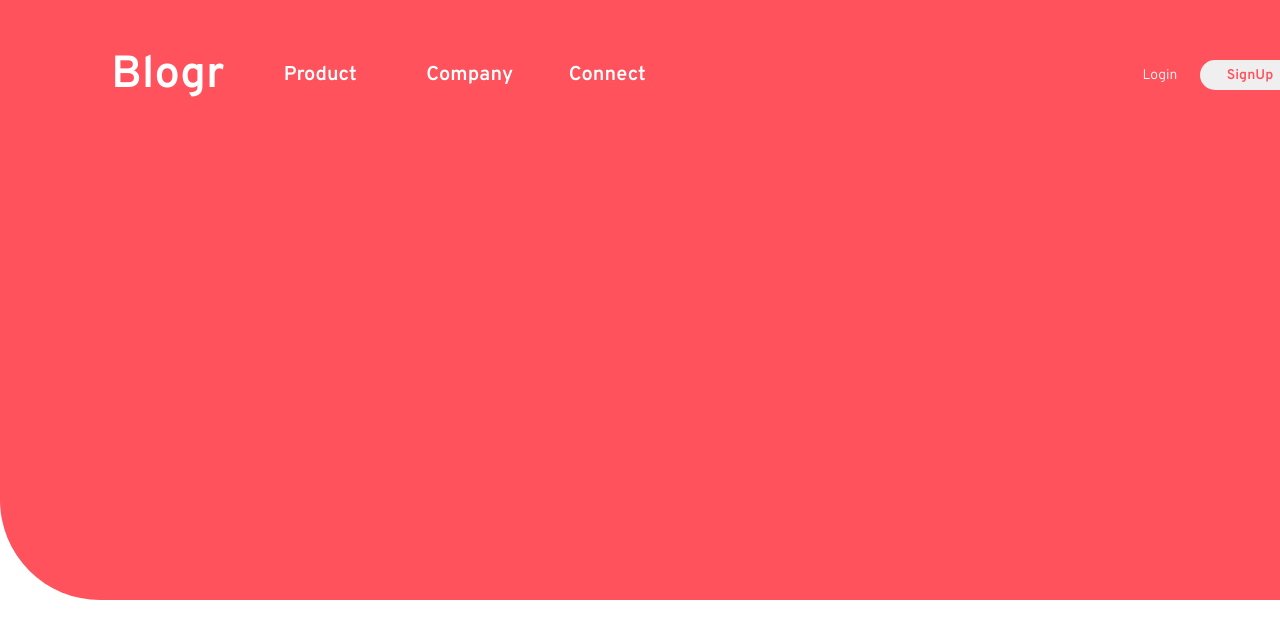
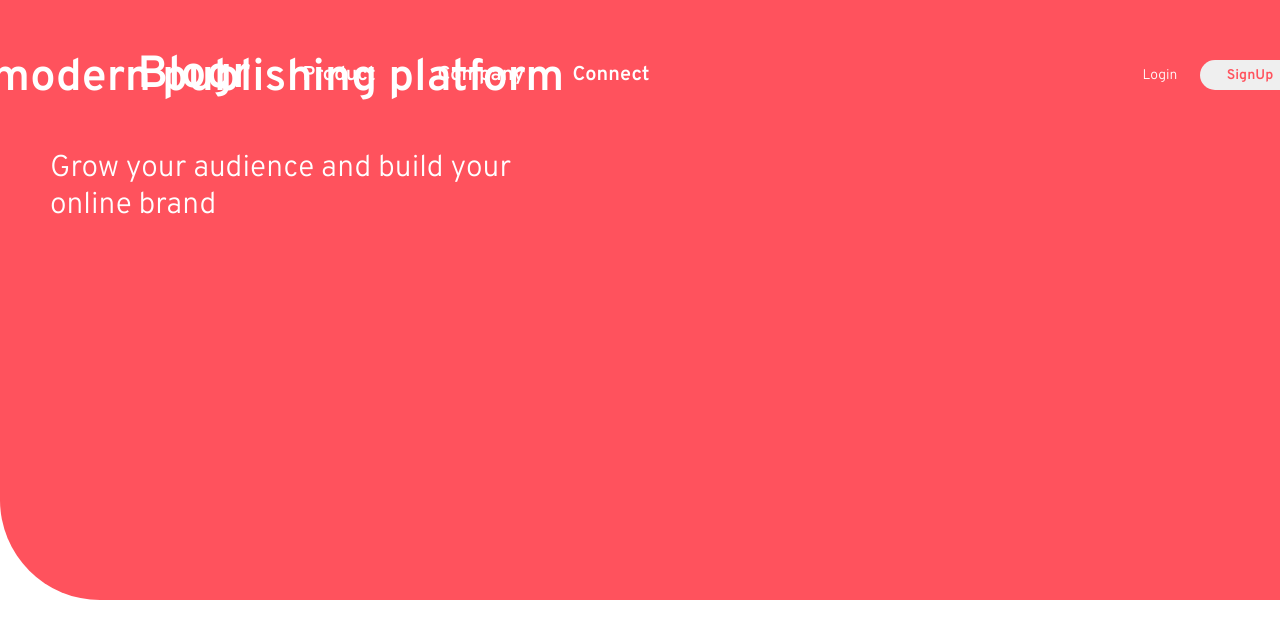
Before and after one commit to monsor3s/react-blogr-landing-page, a React (Create React App) app: page / in a window 1280 px wide. Shown: the top 638 px of the page. Built offline with nearby package versions, Linux system fonts and the light colour scheme.

Commit message:
updt header cmmt

```diff
--- a/src/Header/HeaderElements.js
+++ b/src/Header/HeaderElements.js
@@ -15,7 +15,7 @@ export const HeaderContainer = styled.div`
 export const HeaderMenu = styled.ul`
     width: 700px;
     height: 100px;
-    padding: 50px 0 0 50px;
+    padding: 50px 0 0 80px;
     display: flex;
     justify-content: space-around;
     align-items: center;
@@ -72,3 +72,30 @@ export const ButtonSignUp = styled.button`
     justify-content: center;
     align-items: center;
 `;
+
+export const HeaderBody = styled.div`
+    width: 600px;
+    height: 300px;
+    position: absolute;
+    display: flex;
+    flex-direction: column;
+    justify-content: center;
+    align-items: center;
+
+`;
+
+export const HeaderBodyTitle = styled.h1`
+    width: 700px;
+    height: 100px;
+    font-size: 45px;
+    color: var(--white);
+    display: flex;
+`;
+
+export const HeaderBodySpan = styled.span`
+    width: 500px;
+    height: 100px;
+    font-size: 30px;
+    color: var(--white);
+    display: flex;
+`;
--- a/src/Header/index.js
+++ b/src/Header/index.js
@@ -10,6 +10,9 @@ import {
     HeaderLogin,
     ButtonLogin,
     ButtonSignUp,
+    HeaderBody,
+    HeaderBodyTitle,
+    HeaderBodySpan,
     } from './HeaderElements'
 
 export const Header = () => {
@@ -27,6 +30,10 @@ export const Header = () => {
                 <ButtonLogin>Login</ButtonLogin>
                 <ButtonSignUp>SignUp</ButtonSignUp>
             </HeaderLogin>
+            <HeaderBody>
+              <HeaderBodyTitle>A modern publishing platform</HeaderBodyTitle>
+              <HeaderBodySpan>Grow your audience and build your online brand</HeaderBodySpan>
+            </HeaderBody>
         </HeaderContainer>
       </Head>
     </>
```
